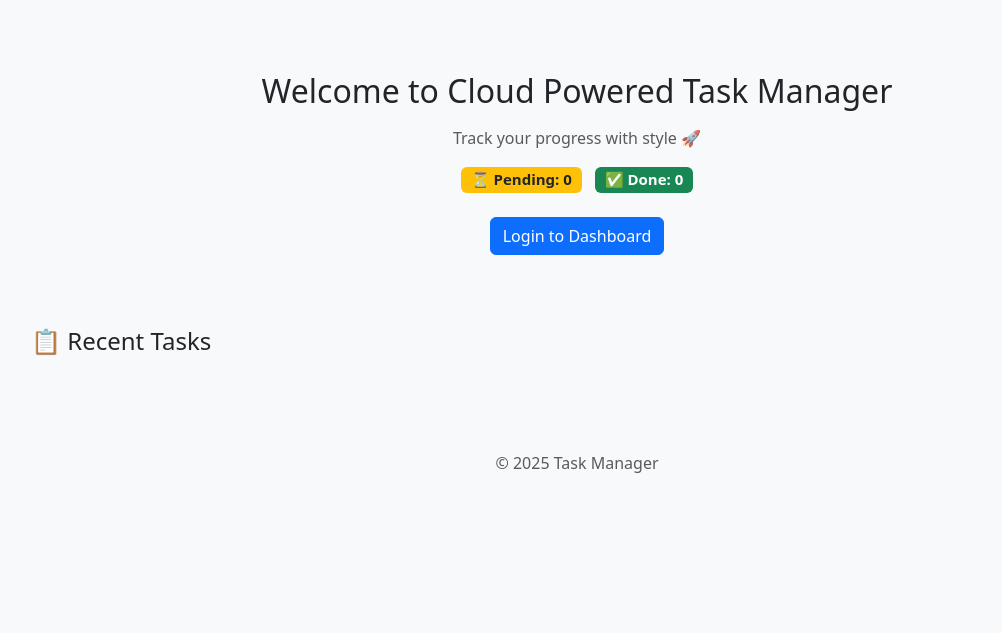
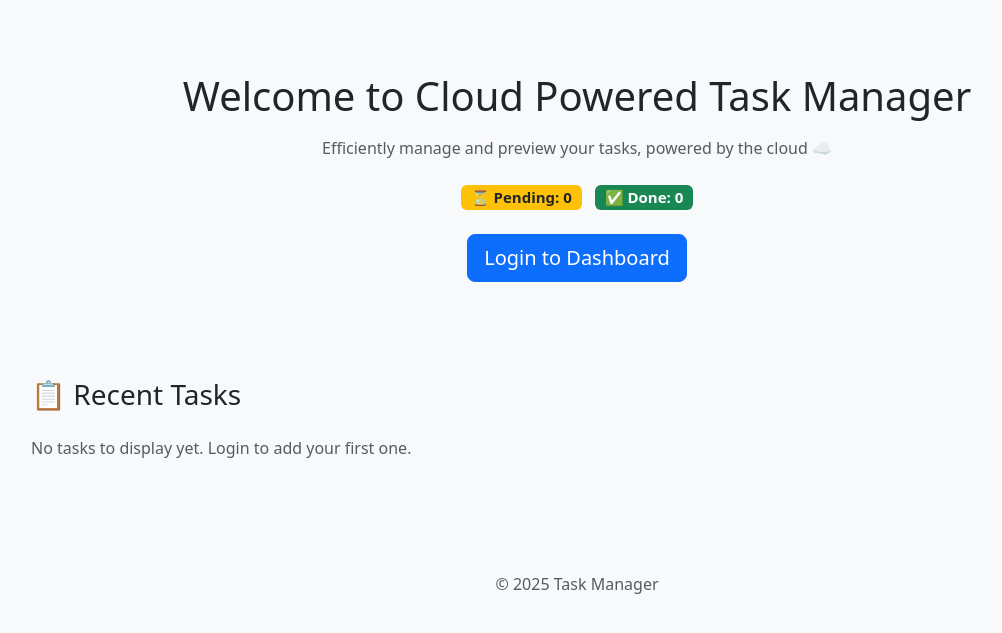
Before and after one commit to itsutkarsh7/Cloud_powered_Task-Manager-CURD-Functionalities, a Flask app: page /landing in a window 1280 px wide. Shown: the part 56-689 px from the top of the page, without its empty margins (63-1065 px from the left). Run offline with Flask 3, Linux system fonts and the light colour scheme.

Commit message:
Landing page + dashboard login setup

```diff
--- a/app.py
+++ b/app.py
@@ -14,13 +14,15 @@ client = Cloudant.iam(
 
 db = client.create_database(cloudant_config["dbname"], throw_on_exists=False)
 
-# 🔓 Public Landing Page
+@app.route('/')
+def home():
+    return redirect(url_for('landing'))
+
 @app.route('/landing')
 def landing():
     tasks = [doc for doc in db]
     return render_template('landing.html', tasks=tasks)
 
-# 🔐 Login
 @app.route('/login', methods=['GET', 'POST'])
 def login():
     if request.method == 'POST':
@@ -31,13 +33,11 @@ def login():
             flash('Invalid credentials')
     return render_template('login.html')
 
-# 🚪 Logout
 @app.route('/logout')
 def logout():
     session.clear()
     return redirect(url_for('landing'))
 
-# ✅ Dashboard (Protected)
 @app.route('/dashboard')
 def dashboard():
     if not session.get('logged_in'):
--- a/templates/base.html
+++ b/templates/base.html
@@ -29,7 +29,6 @@
       </div>
     {% endif %}
   {% endwith %}
-
   {% block content %}{% endblock %}
 </div>
 
--- a/templates/landing.html
+++ b/templates/landing.html
@@ -2,31 +2,48 @@
 {% block content %}
 
 <section class="py-5 text-center">
-  <h2 class="mb-3">Welcome to Cloud Powered Task Manager</h2>
-  <p class="text-muted">Track your progress with style 🚀</p>
-  <h5 class="mb-4">
-    <span class="badge bg-warning text-dark me-2">⏳ Pending: {{ tasks | selectattr('done', 'equalto', False) | list | length }}</span>
-    <span class="badge bg-success">✅ Done: {{ tasks | selectattr('done', 'equalto', True) | list | length }}</span>
+  <div class="container">
+    <h1 class="mb-3">Welcome to Cloud Powered Task Manager</h1>
+    <p class="text-muted">Efficiently manage and preview your tasks, powered by the cloud ☁️</p>
+
+    <h5 class="my-4">
+      <span class="badge bg-warning text-dark me-2">
+        ⏳ Pending: {{ tasks | selectattr('done', 'equalto', False) | list | length }}
+      </span>
+      <span class="badge bg-success">
+        ✅ Done: {{ tasks | selectattr('done', 'equalto', True) | list | length }}
+      </span>
     </h5>
-  <a href="{{ url_for('login') }}" class="btn btn-primary">Login to Dashboard</a>
+
+    <a href="{{ url_for('login') }}" class="btn btn-primary btn-lg">Login to Dashboard</a>
+  </div>
 </section>
 
-<section class="container py-4">
-  <h4 class="mb-4">📋 Recent Tasks</h4>
+<section class="py-5 bg-light">
+  <div class="container">
+    <h3 class="mb-4 text-start">📋 Recent Tasks</h3>
+
+    {% if tasks and tasks|length > 0 %}
       <div class="row">
         {% for task in tasks[:6] %}
           <div class="col-md-4 mb-4">
-        <div class="card shadow-sm">
+            <div class="card shadow-sm h-100">
               <div class="card-body">
                 <h5 class="card-title">{{ task['title'] }}</h5>
+                <p>
                   <span class="badge bg-{{ 'success' if task['done'] else 'warning' }}">
                     {{ '✅ Done' if task['done'] else '⏳ Pending' }}
                   </span>
+                </p>
               </div>
             </div>
           </div>
         {% endfor %}
       </div>
+    {% else %}
+      <p class="text-muted">No tasks to display yet. Login to add your first one.</p>
+    {% endif %}
+  </div>
 </section>
 
 {% endblock %}
```
Also changed, not shown: config.py (+3 -4 lines), templates/index.html (+40 -31 lines). Lines whose indentation alone changed are shown as unchanged.
